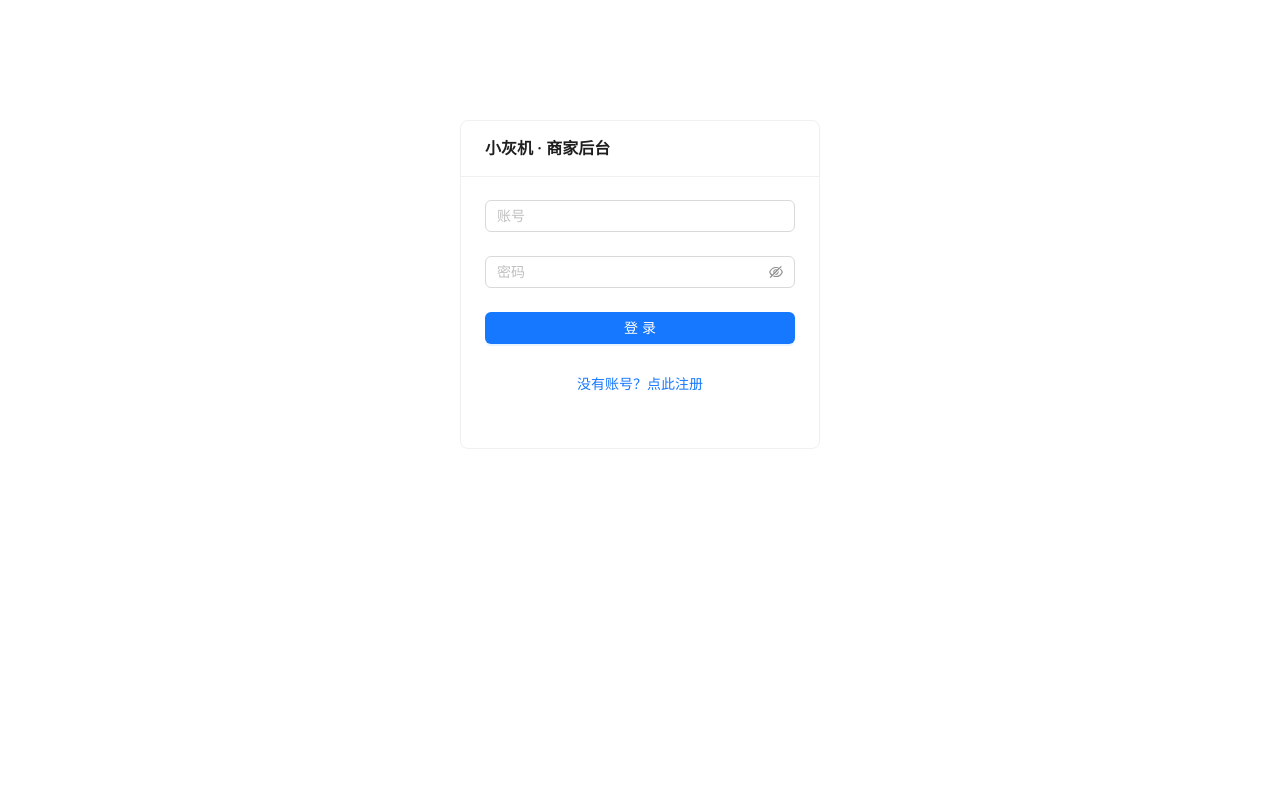
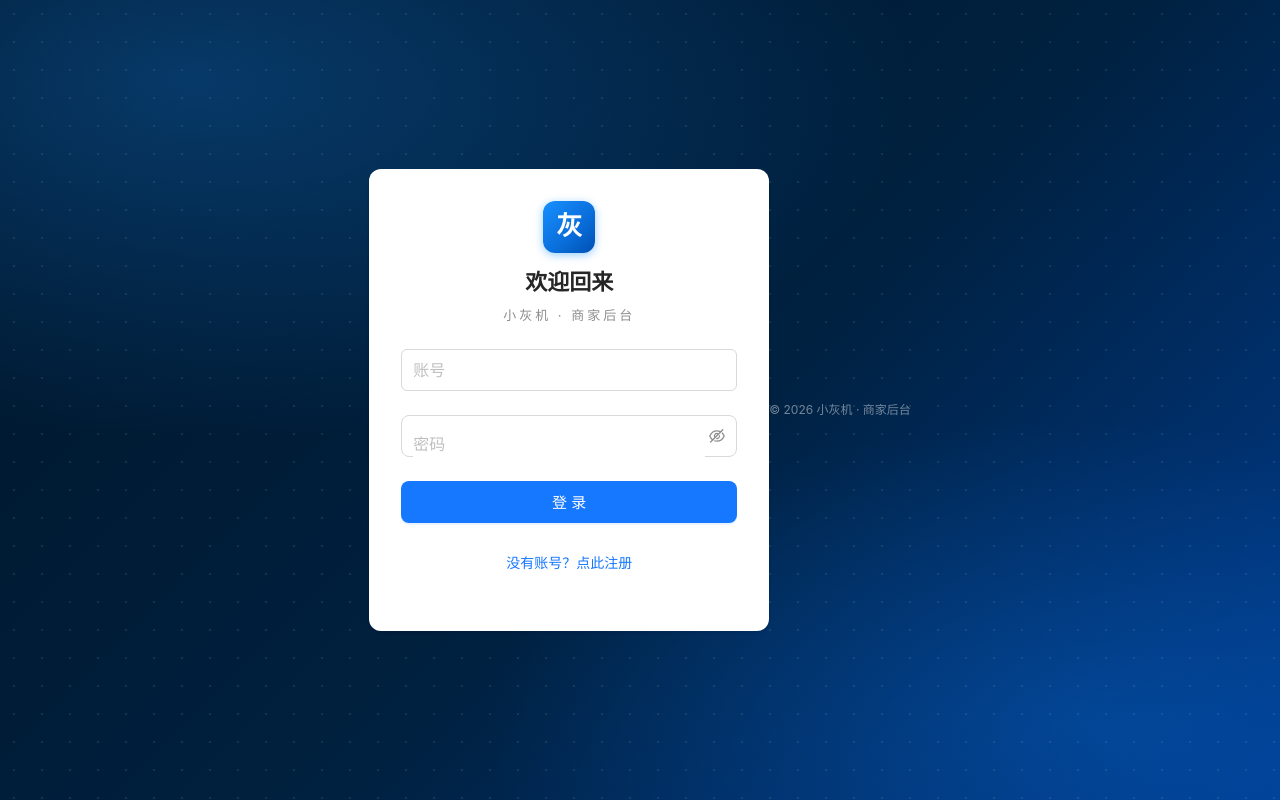
Before and after one commit to huabaiwan686-cloud/1, a Vue app in the folder frontend/: page /login in a window 1280 px wide. Built offline with nearby package versions, Linux system fonts and the light colour scheme; no server answers.

Commit message:
style: 专业级视觉重构（Vben/Pro 设计语言：深色侧边栏/面包屑/主题变量/登录页渐变）

```diff
--- a/frontend/src/App.vue
+++ b/frontend/src/App.vue
@@ -1,9 +1,26 @@
 <template>
   <router-view v-if="isLoginPage" />
   <a-layout v-else style="min-height: 100vh">
-    <a-layout-sider collapsible v-model:collapsed="collapsed" width="220">
-      <div class="logo">小灰机 · 商家后台</div>
-      <a-menu v-model:selectedKeys="selected" mode="inline" theme="dark" @click="onMenu">
+    <a-layout-sider
+      class="pro-sider"
+      collapsible
+      v-model:collapsed="collapsed"
+      width="220"
+      :trigger="null"
+    >
+      <div class="pro-logo" :class="{ collapsed }">
+        <span class="pro-logo-badge">灰</span>
+        <span v-if="!collapsed" style="margin-left: 12px">
+          <span class="pro-logo-title">小灰机</span>
+          <span class="pro-logo-sub">商家后台</span>
+        </span>
+      </div>
+      <a-menu
+        v-model:selectedKeys="selected"
+        mode="inline"
+        theme="dark"
+        @click="onMenu"
+      >
         <template v-for="m in menus" :key="m.path">
           <a-sub-menu v-if="m.children" :key="m.path" :title="m.title">
             <a-menu-item v-for="c in m.children" :key="c.path">{{ c.title }}</a-menu-item>
@@ -13,18 +30,23 @@
       </a-menu>
     </a-layout-sider>
     <a-layout>
-      <a-layout-header class="header">
-        <a-button type="text" @click="collapsed = !collapsed" style="font-size: 18px; padding: 0 12px;">
+      <a-layout-header class="pro-header">
+        <span class="trigger-btn" @click="collapsed = !collapsed">
           <menu-outlined v-if="collapsed" />
           <menu-fold-outlined v-else />
-        </a-button>
-        <div style="flex: 1" />
-        <a-space>
-          <span>{{ username }}</span>
+        </span>
+        <a-breadcrumb class="pro-breadcrumb">
+          <a-breadcrumb-item v-for="b in breadcrumb" :key="b">{{ b }}</a-breadcrumb-item>
+        </a-breadcrumb>
+        <div class="pro-header-right">
+          <span class="pro-username">
+            <span class="pro-avatar">{{ username ? username.slice(0, 1).toUpperCase() : 'U' }}</span>
+            <span class="uname">{{ username }}</span>
+          </span>
           <a-button size="small" @click="logout">退出</a-button>
-        </a-space>
+        </div>
       </a-layout-header>
-      <a-layout-content class="content">
+      <a-layout-content class="pro-content">
         <router-view />
       </a-layout-content>
       <!-- 移动端底部导航 -->
@@ -46,7 +68,7 @@
 </template>
 
 <script setup lang="ts">
-import { computed, onMounted, ref, watch } from 'vue';
+import { computed, onMounted, onUnmounted, ref, watch } from 'vue';
 import { useRoute, useRouter } from 'vue-router';
 import { MenuOutlined, MenuFoldOutlined, HomeOutlined, UploadOutlined, FileTextOutlined, UserOutlined } from '@ant-design/icons-vue';
 import { authApi, announceApi } from '@/api';
@@ -69,6 +91,27 @@ const username = ref('');
 const annQueue = ref<any[]>([]);
 const annCurrent = ref<any>({});
 const annVisible = ref(false);
+
+// 面包屑：根据当前路由在菜单树中定位
+const breadcrumb = computed(() => {
+  const p = route.path;
+  for (const m of menus.value) {
+    if (m.path === p) return [m.title];
+    if (m.children) {
+      const c = (m.children as any[]).find((x: any) => x.path === p);
+      if (c) return [m.title, c.title];
+    }
+  }
+  return [];
+});
+
+function onResize() {
+  const mobile = window.innerWidth < 768;
+  if (mobile !== isMobile.value) {
+    isMobile.value = mobile;
+    collapsed.value = mobile;
+  }
+}
 
 function dismissAnn() {
   try { localStorage.setItem('ann_read_' + annCurrent.value.id, '1'); } catch { /* ignore */ }
@@ -115,13 +158,16 @@ async function loadUserState() {
   } catch { /* 401 由 request 拦截器跳登录 */ }
 }
 watch(() => route.path, () => { loadUserState(); });
-onMounted(() => { loadUserState(); });
+onMounted(() => {
+  loadUserState();
+  window.addEventListener('resize', onResize);
+});
+onUnmounted(() => {
+  window.removeEventListener('resize', onResize);
+});
 </script>
 
 <style scoped>
-.logo { color: #fff; text-align: center; padding: 16px 0; font-weight: bold; }
-.header { background: #fff; padding: 0 16px 0 0; display: flex; align-items: center; }
-.content { margin: 16px; background: #fff; padding: 16px; min-height: 80vh; }
 .mobile-tabbar {
   display: none;
   position: fixed; bottom: 0; left: 0; right: 0; z-index: 100;
@@ -136,7 +182,6 @@ onMounted(() => { loadUserState(); });
 .tab-icon { font-size: 20px; margin-bottom: 2px; }
 @media (max-width: 768px) {
   .mobile-tabbar { display: flex; }
-  .content { margin: 8px; padding: 12px; margin-bottom: 70px; }
   .ant-layout-sider { position: fixed !important; z-index: 101; height: 100vh; }
 }
 </style>
--- /dev/null
+++ b/frontend/src/assets/theme.css
@@ -0,0 +1,310 @@
+/* ============================================================
+ * Pro 主题：Ant Design Pro / Vben Admin 设计语言
+ * 深色侧边栏 #001529 + 白色顶栏 + 浅灰内容区 #f0f2f5
+ * 纯视觉层：只做样式统一，不改任何业务逻辑
+ * ============================================================ */
+
+:root {
+  --pro-primary: #1890ff;
+  --pro-primary-hover: #40a9ff;
+  --pro-sider-bg: #001529;
+  --pro-sider-light: #002140;
+  --pro-layout-bg: #f0f2f5;
+  --pro-header-bg: #ffffff;
+  --pro-text: rgba(0, 0, 0, 0.85);
+  --pro-text-secondary: rgba(0, 0, 0, 0.45);
+  --pro-border: #f0f0f0;
+  --pro-radius: 8px;
+  --pro-shadow-card: 0 1px 2px 0 rgba(0, 0, 0, 0.03),
+    0 1px 6px -1px rgba(0, 0, 0, 0.02),
+    0 2px 4px 0 rgba(0, 0, 0, 0.02);
+  --pro-font: -apple-system, BlinkMacSystemFont, 'Segoe UI', Roboto,
+    'PingFang SC', 'Hiragino Sans GB', 'Microsoft YaHei',
+    'Helvetica Neue', Arial, sans-serif;
+}
+
+/* ---------- 全局 ---------- */
+html,
+body {
+  background: var(--pro-layout-bg);
+  font-family: var(--pro-font);
+  -webkit-font-smoothing: antialiased;
+  color: var(--pro-text);
+}
+
+#app {
+  min-height: 100vh;
+}
+
+/* 细滚动条（桌面端） */
+::-webkit-scrollbar {
+  width: 8px;
+  height: 8px;
+}
+::-webkit-scrollbar-thumb {
+  background: rgba(0, 0, 0, 0.18);
+  border-radius: 4px;
+}
+::-webkit-scrollbar-track {
+  background: transparent;
+}
+.ant-layout-sider ::-webkit-scrollbar-thumb {
+  background: rgba(255, 255, 255, 0.18);
+}
+
+/* ---------- 卡片 ---------- */
+.ant-card {
+  border-radius: var(--pro-radius);
+  box-shadow: var(--pro-shadow-card);
+}
+.ant-card-head {
+  border-bottom: 1px solid var(--pro-border);
+}
+.ant-card-head-title {
+  font-weight: 600;
+  font-size: 15px;
+}
+
+/* ---------- 按钮 ---------- */
+.ant-btn {
+  border-radius: 6px;
+  font-weight: 400;
+}
+.ant-btn-primary {
+  box-shadow: 0 2px 0 rgba(24, 144, 255, 0.1);
+}
+
+/* ---------- 表格 ---------- */
+.ant-table-thead > tr > th {
+  background: #fafafa;
+  font-weight: 600;
+  color: var(--pro-text-secondary);
+}
+.ant-table-thead > tr > th::before {
+  display: none;
+}
+.ant-table-wrapper {
+  border-radius: var(--pro-radius);
+}
+
+/* ---------- 表单 ---------- */
+.ant-input,
+.ant-input-number,
+.ant-select-selector,
+.ant-picker {
+  border-radius: 6px !important;
+}
+
+/* ---------- 顶栏 ---------- */
+.pro-header {
+  background: var(--pro-header-bg);
+  padding: 0 24px 0 8px;
+  display: flex;
+  align-items: center;
+  height: 64px;
+  box-shadow: 0 1px 4px rgba(0, 21, 41, 0.08);
+  position: relative;
+  z-index: 10;
+}
+.pro-header .trigger-btn {
+  font-size: 18px;
+  padding: 0 16px;
+  height: 64px;
+  line-height: 64px;
+  cursor: pointer;
+  color: var(--pro-text);
+  transition: color 0.2s;
+}
+.pro-header .trigger-btn:hover {
+  color: var(--pro-primary);
+}
+.pro-breadcrumb {
+  margin-left: 4px;
+}
+.pro-header-right {
+  margin-left: auto;
+  display: flex;
+  align-items: center;
+  gap: 12px;
+}
+.pro-username {
+  display: flex;
+  align-items: center;
+  gap: 8px;
+  color: var(--pro-text-secondary);
+}
+.pro-avatar {
+  width: 32px;
+  height: 32px;
+  border-radius: 50%;
+  background: linear-gradient(135deg, #1890ff, #096dd9);
+  color: #fff;
+  display: inline-flex;
+  align-items: center;
+  justify-content: center;
+  font-size: 14px;
+  font-weight: 600;
+}
+
+/* ---------- 侧边栏 ---------- */
+.pro-sider {
+  box-shadow: 2px 0 8px rgba(0, 21, 41, 0.15);
+}
+.pro-logo {
+  height: 64px;
+  display: flex;
+  align-items: center;
+  padding: 0 16px;
+  background: var(--pro-sider-light);
+  overflow: hidden;
+  white-space: nowrap;
+}
+.pro-logo.collapsed {
+  padding: 0;
+  justify-content: center;
+}
+.pro-logo-badge {
+  width: 34px;
+  height: 34px;
+  min-width: 34px;
+  border-radius: 8px;
+  background: linear-gradient(135deg, #1890ff 0%, #096dd9 60%, #0050b3 100%);
+  color: #fff;
+  font-size: 18px;
+  font-weight: 700;
+  display: inline-flex;
+  align-items: center;
+  justify-content: center;
+  box-shadow: 0 2px 8px rgba(24, 144, 255, 0.45);
+}
+.pro-logo-title {
+  margin-left: 12px;
+  color: #fff;
+  font-size: 16px;
+  font-weight: 600;
+  letter-spacing: 0.5px;
+}
+.pro-logo-sub {
+  display: block;
+  font-size: 11px;
+  font-weight: 400;
+  color: rgba(255, 255, 255, 0.55);
+  letter-spacing: 2px;
+}
+
+/* 深色菜单微调：选中项更醒目 */
+.ant-menu-dark .ant-menu-item-selected {
+  background-color: var(--pro-primary) !important;
+}
+.ant-menu-dark .ant-menu-submenu-selected > .ant-menu-submenu-title {
+  color: #fff;
+}
+
+/* ---------- 内容区 ---------- */
+.pro-content {
+  margin: 24px;
+  padding: 24px;
+  background: #fff;
+  border-radius: var(--pro-radius);
+  box-shadow: var(--pro-shadow-card);
+  min-height: calc(100vh - 112px);
+}
+
+/* ---------- 登录页 ---------- */
+.pro-login-page {
+  min-height: 100vh;
+  display: flex;
+  align-items: center;
+  justify-content: center;
+  padding: 24px;
+  background:
+    radial-gradient(1200px 600px at 15% 10%, rgba(24, 144, 255, 0.28), transparent 60%),
+    radial-gradient(1000px 500px at 85% 90%, rgba(9, 109, 217, 0.32), transparent 60%),
+    linear-gradient(135deg, #001529 0%, #002140 55%, #003a8c 100%);
+  position: relative;
+  overflow: hidden;
+}
+.pro-login-page::before {
+  content: '';
+  position: absolute;
+  inset: 0;
+  background-image:
+    radial-gradient(rgba(255, 255, 255, 0.09) 1px, transparent 1px);
+  background-size: 28px 28px;
+  pointer-events: none;
+}
+.pro-login-card {
+  width: 400px;
+  max-width: 100%;
+  border-radius: 12px;
+  box-shadow: 0 12px 48px rgba(0, 0, 0, 0.35);
+  position: relative;
+  z-index: 1;
+  border: none;
+}
+.pro-login-brand {
+  text-align: center;
+  margin-bottom: 8px;
+}
+.pro-login-brand .pro-logo-badge {
+  width: 52px;
+  height: 52px;
+  font-size: 26px;
+  border-radius: 12px;
+  margin: 0 auto 12px;
+}
+.pro-login-title {
+  font-size: 22px;
+  font-weight: 700;
+  color: var(--pro-text);
+  margin: 0;
+}
+.pro-login-sub {
+  color: var(--pro-text-secondary);
+  font-size: 13px;
+  margin-top: 6px;
+  letter-spacing: 3px;
+}
+.pro-login-card .ant-card-body {
+  padding: 32px 32px 28px;
+}
+.pro-login-card .ant-btn-primary {
+  height: 42px;
+  font-size: 15px;
+  border-radius: 8px;
+}
+.pro-login-card .ant-input,
+.pro-login-card .ant-input-password {
+  height: 42px;
+  border-radius: 8px;
+}
+.pro-login-foot {
+  text-align: center;
+  margin-top: 20px;
+  color: rgba(255, 255, 255, 0.45);
+  font-size: 12px;
+  position: relative;
+  z-index: 1;
+}
+
+/* ---------- 移动端 ---------- */
+@media (max-width: 768px) {
+  .pro-content {
+    margin: 12px;
+    padding: 16px;
+    margin-bottom: 84px;
+    min-height: calc(100vh - 160px);
+  }
+  .pro-header {
+    padding-right: 12px;
+  }
+  .pro-breadcrumb {
+    display: none;
+  }
+  .pro-username span.uname {
+    display: none;
+  }
+  .pro-login-card .ant-card-body {
+    padding: 24px 20px;
+  }
+}
--- a/frontend/src/main.ts
+++ b/frontend/src/main.ts
@@ -2,6 +2,7 @@ import { createApp } from 'vue';
 import Antd from 'ant-design-vue';
 import 'ant-design-vue/dist/reset.css';
 import './assets/global.css';
+import './assets/theme.css';
 import App from './App.vue';
 import router from './router';
 
--- a/frontend/src/views/login.vue
+++ b/frontend/src/views/login.vue
@@ -1,38 +1,44 @@
 <template>
-  <div class="login-page">
-    <a-card :title="mode === 'login' ? '小灰机 · 商家后台' : '注册新账号'" class="login-card">
-      <a-form v-if="mode === 'login'" :model="form" @finish="onLogin">
+  <div class="pro-login-page">
+    <a-card class="pro-login-card" :bordered="false">
+      <div class="pro-login-brand">
+        <span class="pro-logo-badge">灰</span>
+        <h1 class="pro-login-title">{{ mode === 'login' ? '欢迎回来' : '注册新账号' }}</h1>
+        <div class="pro-login-sub">小灰机 · 商家后台</div>
+      </div>
+      <a-form v-if="mode === 'login'" :model="form" @finish="onLogin" style="margin-top: 24px">
         <a-form-item name="username" :rules="[{ required: true, message: '请输入账号' }]">
-          <a-input v-model:value="form.username" placeholder="账号" />
+          <a-input v-model:value="form.username" placeholder="账号" size="large" />
         </a-form-item>
         <a-form-item name="password" :rules="[{ required: true, message: '请输入密码' }]">
-          <a-input-password v-model:value="form.password" placeholder="密码" />
+          <a-input-password v-model:value="form.password" placeholder="密码" size="large" />
         </a-form-item>
         <a-form-item>
-          <a-button type="primary" html-type="submit" block :loading="loading">登录</a-button>
+          <a-button type="primary" html-type="submit" block :loading="loading">登 录</a-button>
         </a-form-item>
         <a-form-item style="text-align: center; margin-bottom: 0">
           <a @click="mode = 'register'">没有账号？点此注册</a>
         </a-form-item>
       </a-form>
-      <a-form v-else :model="regForm" @finish="onRegister">
+      <a-form v-else :model="regForm" @finish="onRegister" style="margin-top: 24px">
         <a-form-item name="username" :rules="[{ required: true, message: '请输入账号' }]">
-          <a-input v-model:value="regForm.username" placeholder="设置登录账号" />
+          <a-input v-model:value="regForm.username" placeholder="设置登录账号" size="large" />
         </a-form-item>
         <a-form-item name="password" :rules="[{ required: true, message: '请输入密码' }, { min: 6, message: '至少 6 位' }]">
-          <a-input-password v-model:value="regForm.password" placeholder="设置密码（至少 6 位）" />
+          <a-input-password v-model:value="regForm.password" placeholder="设置密码（至少 6 位）" size="large" />
         </a-form-item>
         <a-form-item name="invite_code" :rules="[{ required: true, message: '请输入邀请码' }]">
-          <a-input v-model:value="regForm.invite_code" placeholder="邀请码（找管理员获取）" />
+          <a-input v-model:value="regForm.invite_code" placeholder="邀请码（找管理员获取）" size="large" />
         </a-form-item>
         <a-form-item>
-          <a-button type="primary" html-type="submit" block :loading="loading">注册</a-button>
+          <a-button type="primary" html-type="submit" block :loading="loading">注 册</a-button>
         </a-form-item>
         <a-form-item style="text-align: center; margin-bottom: 0">
           <a @click="mode = 'login'">已有账号？返回登录</a>
         </a-form-item>
       </a-form>
     </a-card>
+    <div class="pro-login-foot">© 2026 小灰机 · 商家后台</div>
   </div>
 </template>
 
@@ -78,8 +84,3 @@ async function onRegister() {
   }
 }
 </script>
-
-<style scoped>
-.login-page { display: flex; justify-content: center; padding-top: 15vh; }
-.login-card { width: 360px; }
-</style>
```
